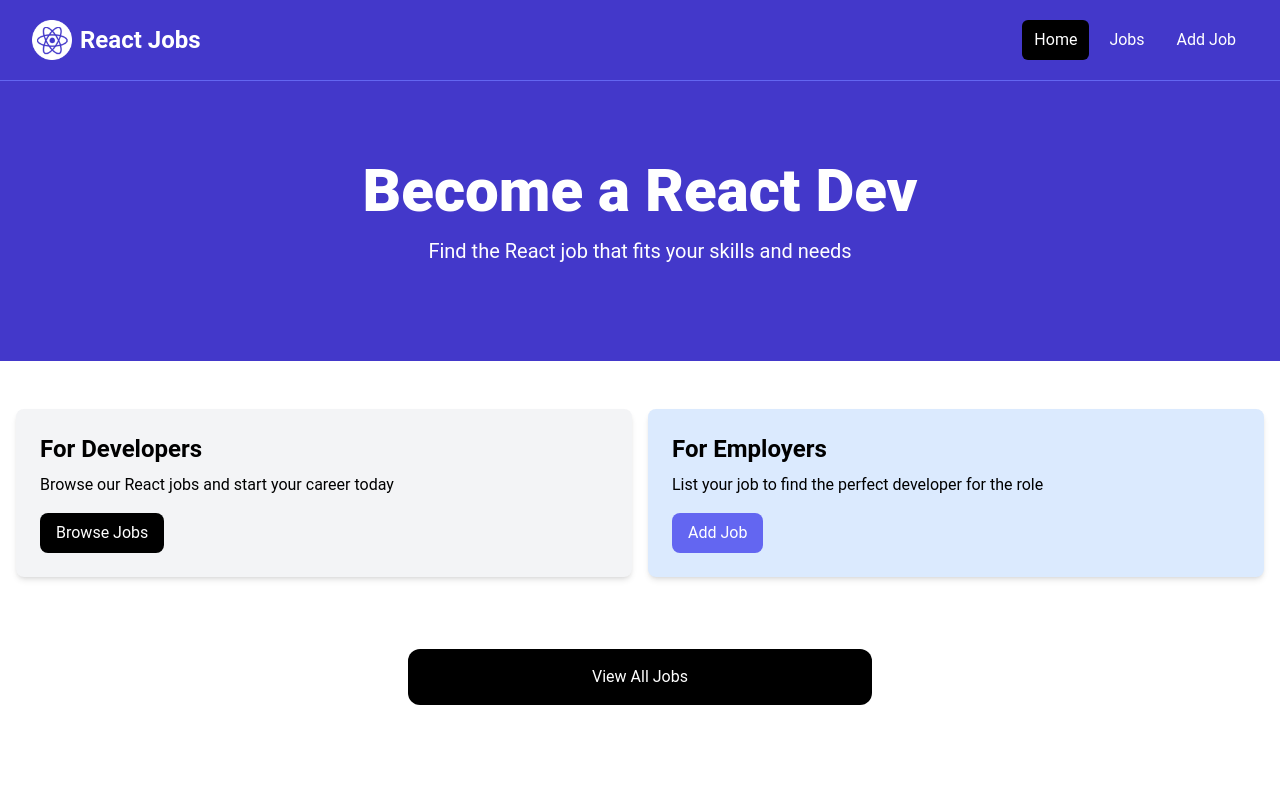
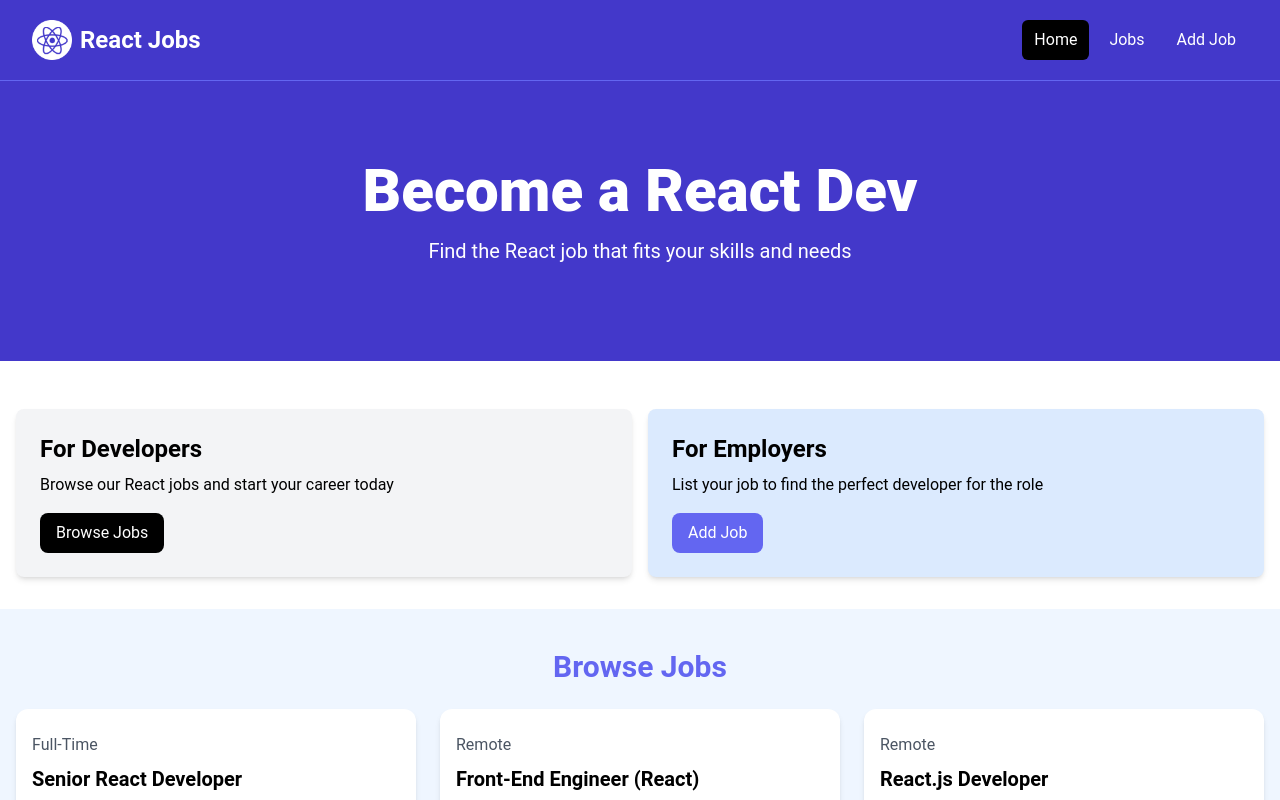
Before and after one commit to sazid-404/react-job-project, a React (Vite) app: page / in a window 1280 px wide. Shown: the top 800 px of the page. Built offline with nearby package versions, Linux system fonts and the light colour scheme.

Commit message:
fixing component

```diff
--- a/src/App.jsx
+++ b/src/App.jsx
@@ -2,7 +2,7 @@ import React from 'react'
 import Navbar from './component/Navbar'
 import Hero from './component/Hero'
 import HomeCards from './component/HomeCards'
-import jobListings from './component/jobListings'
+import JobListings from './component/jobListings'
 
 const App = () => {
   return (
@@ -10,7 +10,7 @@ const App = () => {
     <Navbar />
     <Hero/>
     <HomeCards/>
-    <jobListings/>
+    <JobListings/>
 
 
 
--- a/src/component/jobListings.jsx
+++ b/src/component/jobListings.jsx
@@ -1,6 +1,6 @@
 import React from 'react'
 
-const jobListings = () => {
+const JobListings = () => {
   return (
     <section className="bg-blue-50 px-4 py-10">
       <div className="container-xl lg:container m-auto">
@@ -104,4 +104,4 @@ const jobListings = () => {
   )
 }
 
-export default jobListings
+export default JobListings
```
